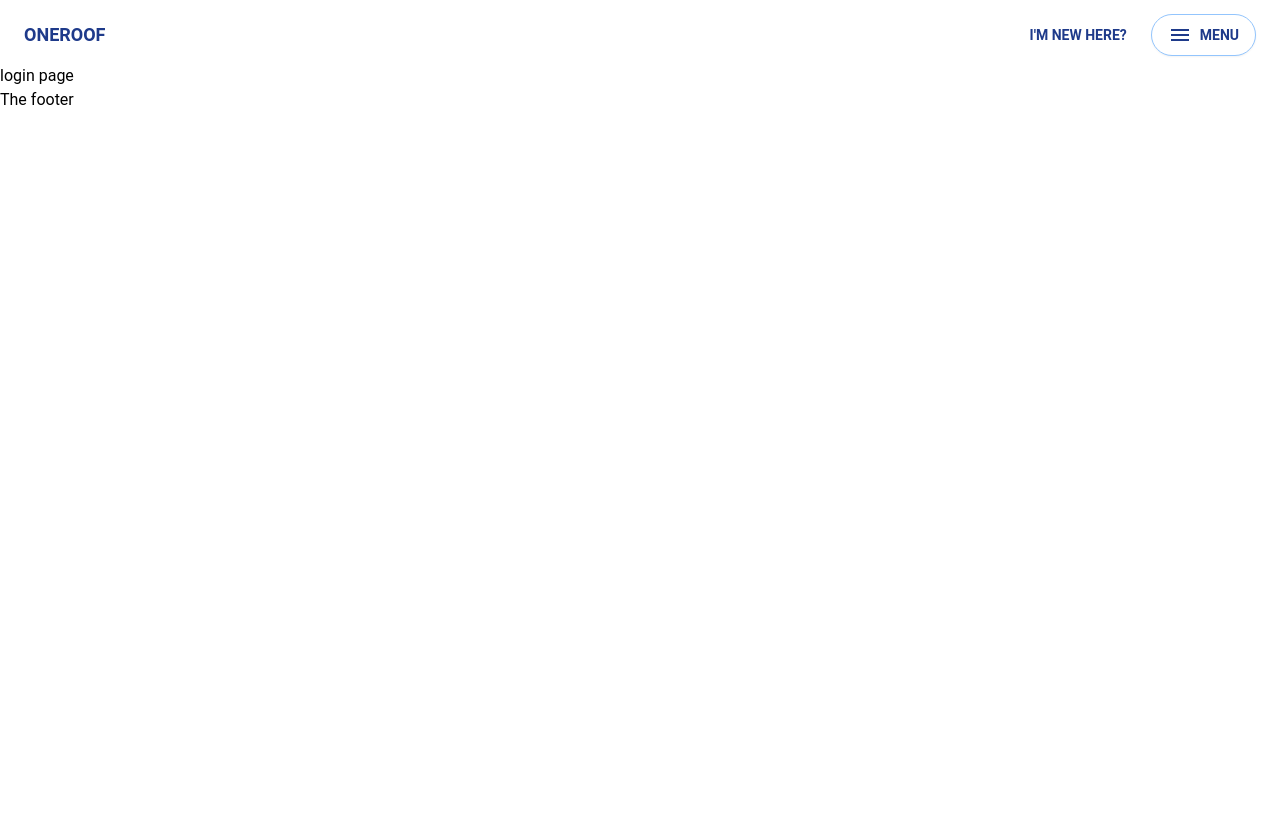
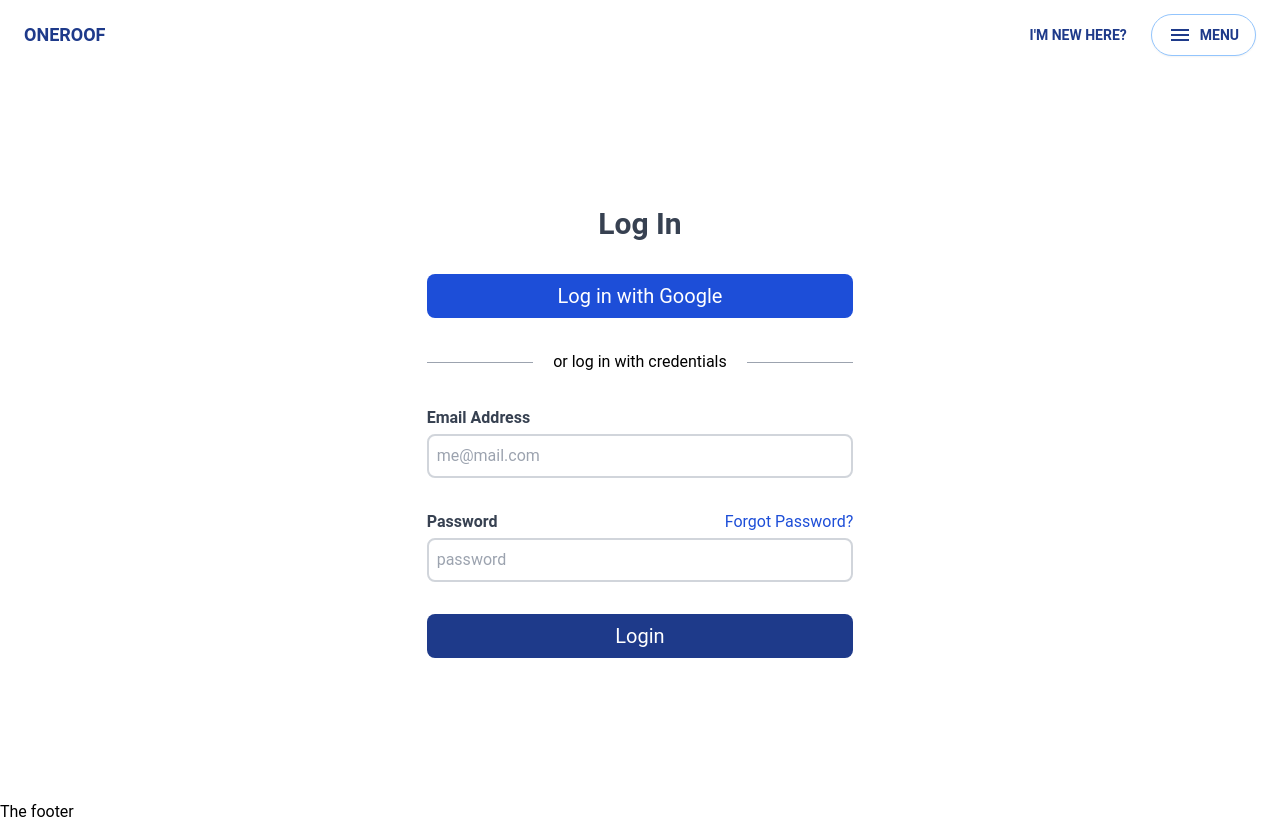
Before and after one commit to tatendabakozw/one-roof, a Next.js app: page /auth/login in a window 1280 px wide. Before the commit the page ends 800 px from the top, so only its background shows below. Built offline with nearby package versions, Linux system fonts and the light colour scheme.

Commit message:
auth pages finished

```diff
--- a/components/nav/HomeNavbar.tsx
+++ b/components/nav/HomeNavbar.tsx
@@ -1,3 +1,4 @@
+import Link from 'next/link';
 import React, {ReactElement, useEffect, useState} from 'react'
 import Dropdown from '../dropdown/NavDropdown';
 
@@ -35,13 +36,11 @@ function HomeNavbar(props: Props): ReactElement {
 
         <div className="container px-4 mx-auto flex flex-wrap items-center justify-between">
           <div className="w-full relative flex justify-between lg:w-auto lg:static lg:block lg:justify-start">
-            <a
-              className={"text-blue-900 title-lg text-lg font-semibold leading-relaxed inline-block mr-4 py-2 whitespace-no-wrap uppercase"
-              }
-              href="#"
-            >
-              ONEROOF
-            </a>
+
+            <Link href='/' >
+              <a className={"text-blue-900 title-lg text-lg font-semibold leading-relaxed inline-block mr-4 py-2 whitespace-no-wrap uppercase"}>ONEROOF </a>
+            </Link>
+
             <button
               className="cursor-pointer text-xl leading-none px-3 py-1 border border-solid border-transparent rounded bg-transparent block lg:hidden outline-none focus:outline-none"
               type="button"
--- a/pages/auth/login/index.tsx
+++ b/pages/auth/login/index.tsx
@@ -1,11 +1,55 @@
-import React from 'react'
+import React, { useState, ReactElement } from 'react'
 import HomeLayout from '../../../layouts/HomeLayout'
 
-function login() {
+function login():ReactElement {
+
+    const [email, setEmail] = useState('')
+    const [password, setPassword] = useState('')
+
+    const signInWithCreds = (e: any) =>{
+        e.preventDefault()
+        console.log(email, password)
+    }
+
+    const signInWithGoogleAuth = (e: any) =>{
+        e.preventDefault()
+        console.log('sign in with google')
+    }
+
     return (
-        <HomeLayout page_title="Log In">
-            <div className="pt-16">
-                login page
+        <HomeLayout page_title="Log In" page_description="Log in to on roof market platform">
+            <div className="pt-16 flex h-screen w-full">
+                <div className="m-auto w-1/3 flex flex-col">
+                    <p className="text-gray-700 text-3xl self-center font-semibold mb-8">Log In</p>
+                    <span
+                        onClick={signInWithGoogleAuth}
+                        className="bg-blue-700 hover:bg-blue-600 cursor-pointer rounded-lg p-2 text-white text-xl text-center mb-8">Log in with Google</span>
+                    <div className="grid grid-cols-4 items-center mb-8">
+                        <div className="border-b col-span-1 border-gray-400 w-full "/>
+                        <p className="col-span-2 text-center">or log in with credentials</p>
+                        <div className="border-b col-span-1 border-gray-400 w-full "/>
+                    </div>
+                    <form action="" className="flex flex-col" onSubmit={signInWithCreds}>
+                        <label htmlFor="email" className="mb-1 text-gray-700 font-semibold">Email Address</label>
+                        <input
+                            type="text"
+                            id="email"
+                            placeholder="me@mail.com"
+                            onChange={(e) => setEmail(e.target.value)}
+                            className="border-2 border-gray-300 rounded-lg p-2 outline-none mb-8" />
+                        <div className="flex flex-row items-center mb-1 justify-between">
+                            <label htmlFor="password" className="text-gray-700 font-semibold">Password</label>
+                            <p className="text-blue-700">Forgot Password?</p>
+                        </div>
+                        <input
+                            type="password"
+                            id="password"
+                            placeholder="password"
+                            onChange={(e) => setPassword(e.target.value)}
+                            className="border-2 border-gray-300 rounded-lg p-2 outline-none mb-8" />
+                        <button className="bg-blue-900 hover:bg-blue-800 rounded-lg p-2 text-white text-xl text-center outline-none border-none " type="submit">Login</button>
+                    </form>
+                </div>
             </div>
         </HomeLayout>
     )
--- a/pages/auth/signup/index.tsx
+++ b/pages/auth/signup/index.tsx
@@ -11,12 +11,19 @@ function signup():ReactElement {
         console.log(email, password)
     }
 
+    const signInWithGoogleAuth = (e: any) =>{
+        e.preventDefault()
+        console.log('sign in with google')
+    }
+
     return (
-        <HomeLayout page_title={'Sign Up'}>
+        <HomeLayout page_title={'Sign Up'} page_description="Sign up to on roof market platform">
             <div className="pt-16 flex h-screen w-full">
                 <div className="m-auto w-1/3 flex flex-col">
                     <p className="text-gray-700 text-3xl self-center font-semibold mb-8">Sign Up</p>
-                    <span className="bg-blue-700 rounded-lg p-2 text-white text-xl text-center mb-8">Sign up with google</span>
+                    <span
+                        onClick={signInWithGoogleAuth}
+                        className="bg-blue-700 hover:bg-blue-600 cursor-pointer rounded-lg p-2 text-white text-xl text-center mb-8">Sign up with Google</span>
                     <div className="grid grid-cols-4 items-center mb-8">
                         <div className="border-b col-span-1 border-gray-400 w-full "/>
                         <p className="col-span-2 text-center">or sign up with credentials</p>
@@ -40,7 +47,7 @@ function signup():ReactElement {
                             placeholder="password"
                             onChange={(e) => setPassword(e.target.value)}
                             className="border-2 border-gray-300 rounded-lg p-2 outline-none mb-8" />
-                        <button className="bg-blue-900 rounded-lg p-2 text-white text-xl text-center" type="submit">Sign Up</button>
+                        <button className="bg-blue-900 hover:bg-blue-800 rounded-lg p-2 text-white text-xl text-center outline-none border-none " type="submit">Sign Up</button>
                     </form>
                 </div>
             </div>
```
